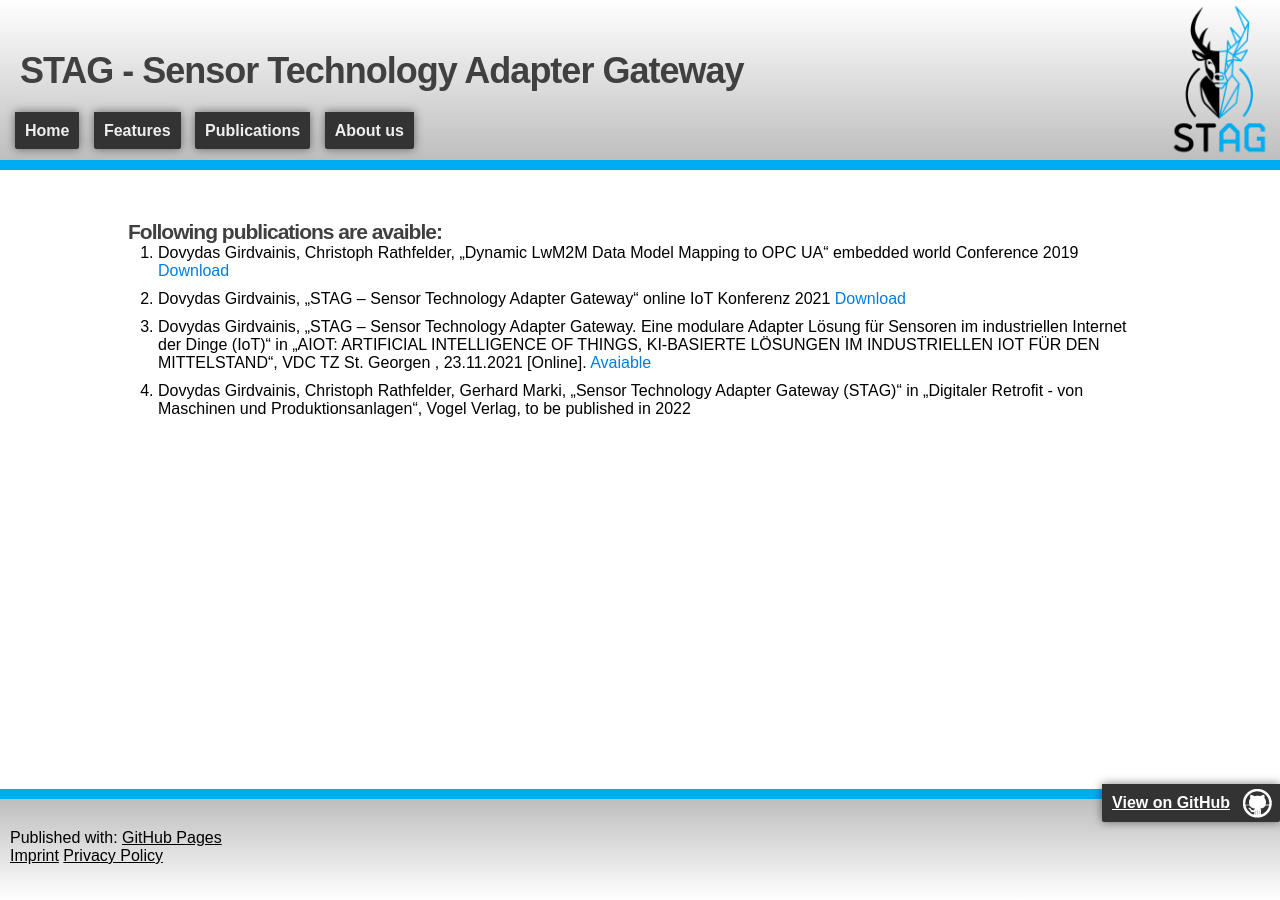
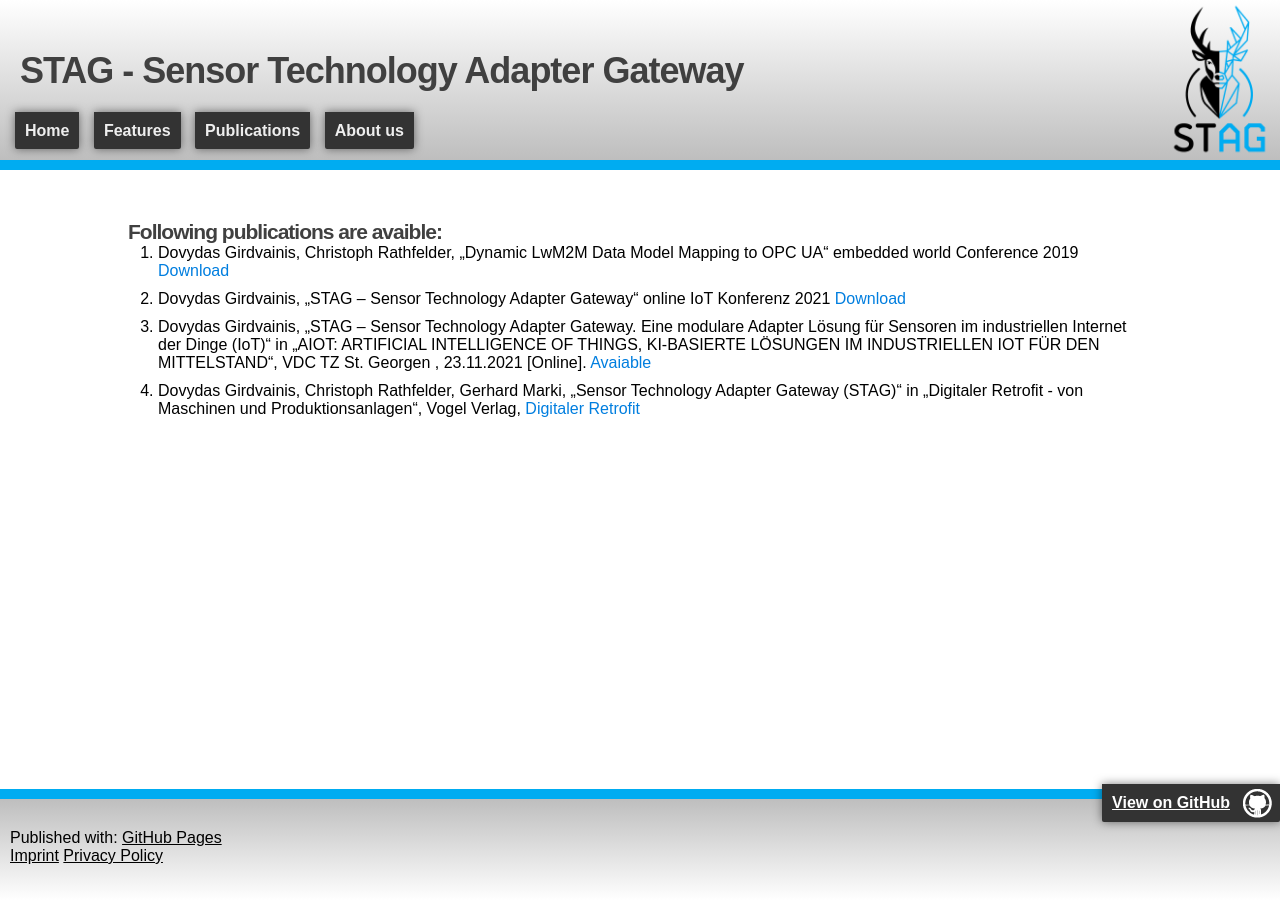
Before and after one commit to Hahn-Schickard/STAG-frontpage, a Jekyll site: the page built from publications.md, in a window 1280 px wide. Built offline with Jekyll 4.4.1, drawn with Linux system fonts in a browser that asks for light colours.

Commit message:
Insert right link for book in publications.md

```diff
--- a/publications.md
+++ b/publications.md
@@ -8,4 +8,4 @@ permalink: /publications/
 1. Dovydas Girdvainis, Christoph Rathfelder, „Dynamic LwM2M Data Model Mapping to OPC UA“ embedded world Conference 2019 <a href="{{site.baseurl}}/assets/resources/publications/LwM2M Mapping paper.pdf" download>Download</a>
 2. Dovydas Girdvainis, „STAG – Sensor Technology Adapter Gateway“ online IoT Konferenz 2021 <a href="{{site.baseurl}}/assets/resources/publications/STAG_IoT_Konferenz.pdf" download>Download</a>
 3. Dovydas Girdvainis, „STAG – Sensor Technology Adapter Gateway. Eine modulare Adapter Lösung für Sensoren im industriellen Internet der Dinge (IoT)“ in „AIOT: ARTIFICIAL INTELLIGENCE OF THINGS, KI-BASIERTE LÖSUNGEN IM INDUSTRIELLEN IOT FÜR DEN MITTELSTAND“, VDC TZ St. Georgen , 23.11.2021 [Online]. [Avaiable](https://vdc-tz-stgeorgen.de/23-11-2021-iot-ki-im-mittelstand/){:target="_blank"}
-4. Dovydas Girdvainis, Christoph Rathfelder, Gerhard Marki, „Sensor Technology Adapter Gateway (STAG)“ in „Digitaler Retrofit - von Maschinen und Produktionsanlagen“, Vogel Verlag, to be published in 2022
+4. Dovydas Girdvainis, Christoph Rathfelder, Gerhard Marki, „Sensor Technology Adapter Gateway (STAG)“ in „Digitaler Retrofit - von Maschinen und Produktionsanlagen“, Vogel Verlag, [Digitaler Retrofit](https://www.hugendubel.de/de/buch_gebunden/karl_peter_fritz_henning_strauss_christoph_rathfelder_andre_buelau_gaida_daniel-digitaler_retrofit-42561514-produkt-details.html?internal-rewrite=true){:target="_blank"}
```
